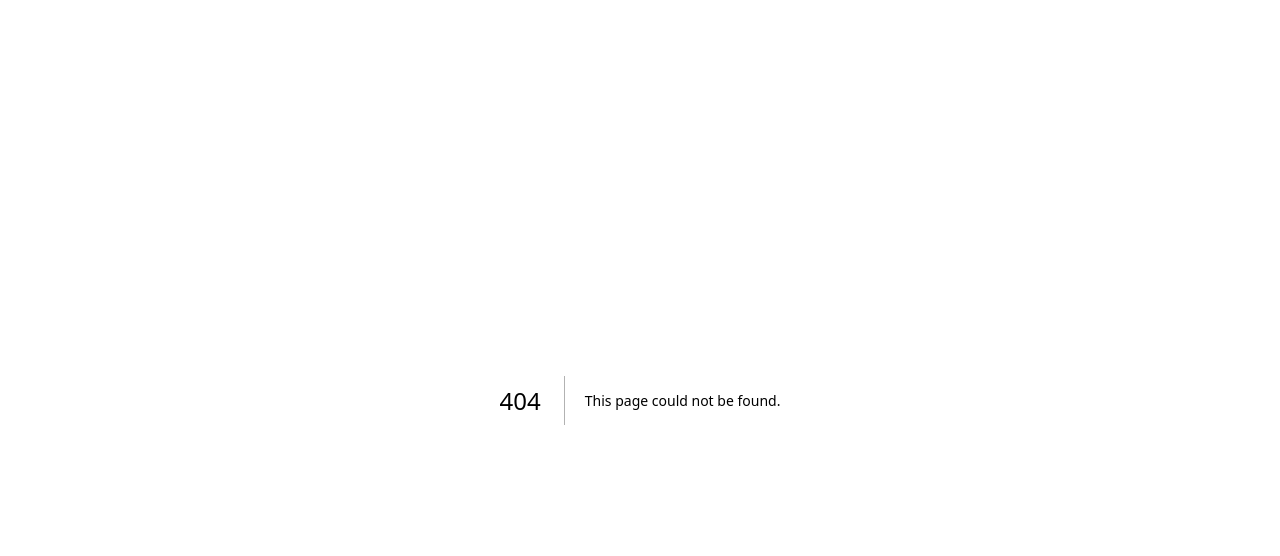
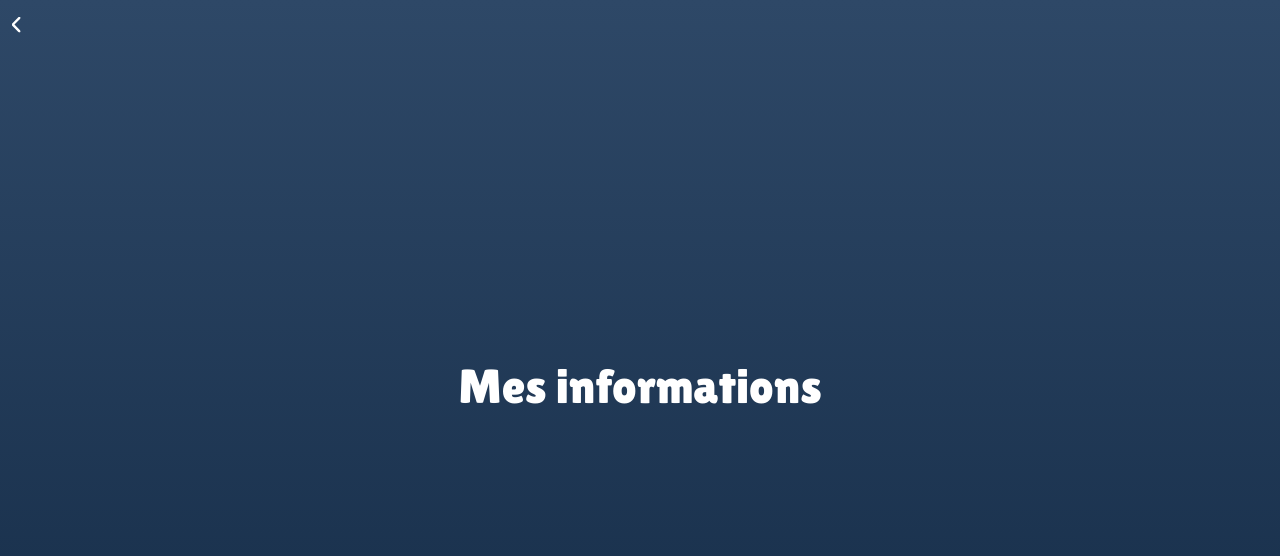
Before and after one commit to AVNOV/m2_CFB_Frontend, a Next.js app: page /profile in a window 1280 px wide. Before the commit this address had no page. Shown: the top 556 px of the page. Built offline with nearby package versions, Linux system fonts and the light colour scheme.

Commit message:
feat - profile page display user data

```diff
--- a/src/app/page.tsx
+++ b/src/app/page.tsx
@@ -55,7 +55,7 @@ export default function Home() {
                 className="flex bg-white rounded-t-md justify-center text-black py-2 hover:bg-slate-300 transition-colors"
                 href="profile"
               >
-                Profile
+                Profil
               </a>
               <div
                 onClick={onLogout}
--- /dev/null
+++ b/src/app/profile/page.tsx
@@ -0,0 +1,32 @@
+'use client';
+
+import Image from 'next/image';
+import { useAppSelector } from '../../../store';
+import arrow from '@/assets/icons/arrow.svg';
+import { useRouter } from 'next/navigation';
+
+export default function Page() {
+  const router = useRouter();
+  const user = useAppSelector((state) => state.auth.user);
+
+  return (
+    <div className="h-full w-full flex flex-col pt-5">
+      <div className="flex cursor-pointer" onClick={() => router.push('/')}>
+        <Image
+          className="w-4 object-contain ml-2 rotate-90"
+          src={arrow}
+          alt=""
+        />
+      </div>
+      <div className="flex flex-col my-auto justify-center items-center">
+        <h1 className="text-5xl mb-10">Mes informations</h1>
+        <div className="flex flex-col items-center space-y-4 w-1/3">
+          <p>
+            {user.firstname} {user.lastname}
+          </p>
+          <p>{user.email}</p>
+        </div>
+      </div>
+    </div>
+  );
+}
```
Also changed, not shown: src/app/profil/page.tsx (deleted).
